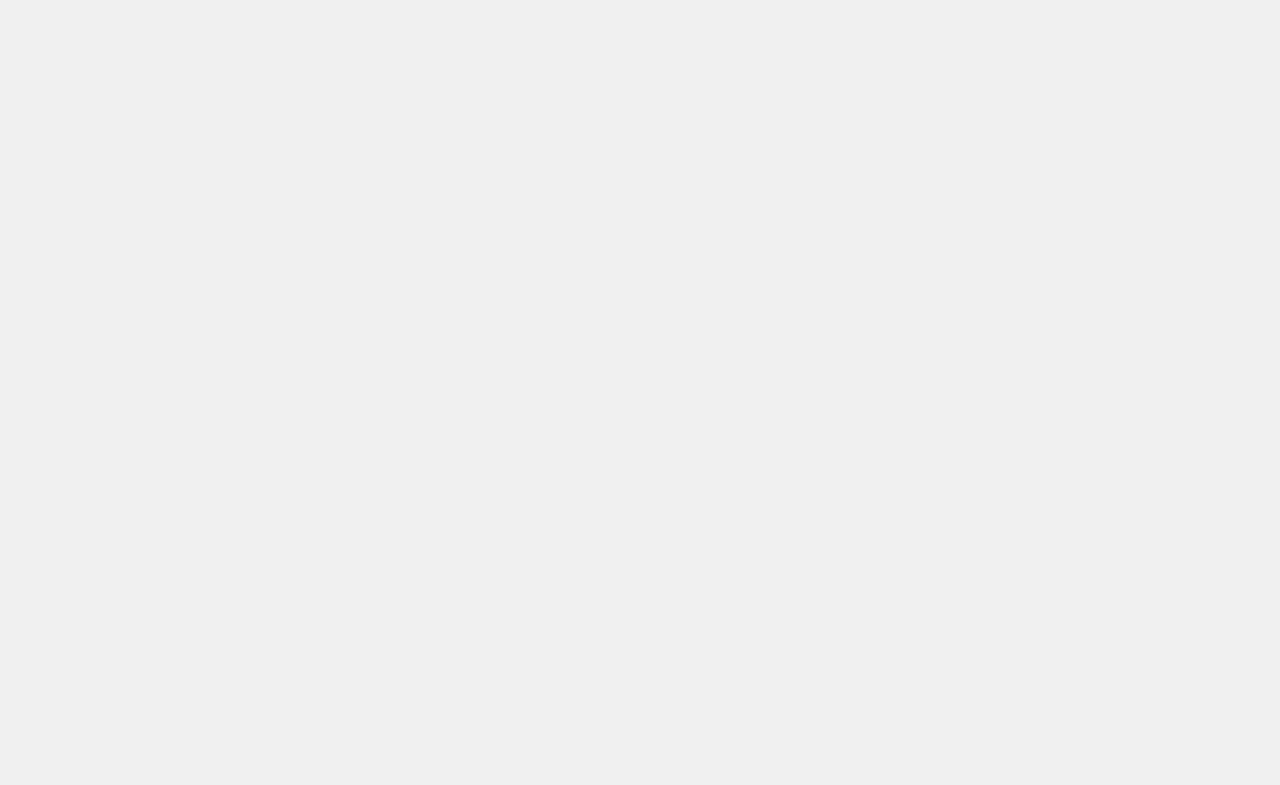
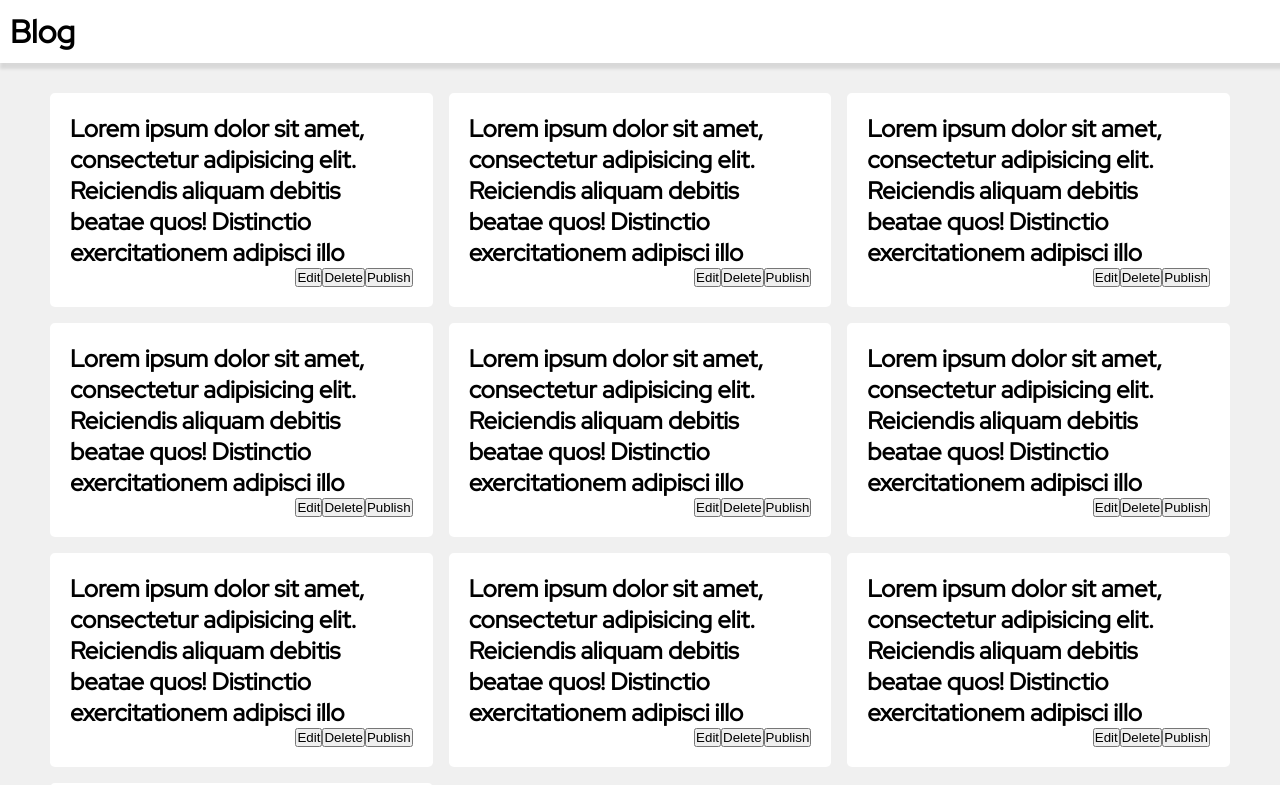
Before and after one commit to dumb-programmer/blog-api, a React (Vite) app in the folder blog-admin/: page / in a window 1280 px wide. Before the commit this address had no page. Shown: the top 785 px of the page. Built offline with nearby package versions, Linux system fonts and the light colour scheme.

Commit message:
Setup basic routes

```diff
--- a/blog-admin/src/App.jsx
+++ b/blog-admin/src/App.jsx
@@ -1,35 +1,16 @@
-import { useState } from 'react'
-import reactLogo from './assets/react.svg'
-import viteLogo from '/vite.svg'
-import './App.css'
+import { Outlet } from "react-router-dom";
+import Header from "./components/Header";
+import "./styles/App.css";
 
 function App() {
-  const [count, setCount] = useState(0)
-
   return (
     <>
-      <div>
-        <a href="https://vitejs.dev" target="_blank">
-          <img src={viteLogo} className="logo" alt="Vite logo" />
-        </a>
-        <a href="https://react.dev" target="_blank">
-          <img src={reactLogo} className="logo react" alt="React logo" />
-        </a>
-      </div>
-      <h1>Vite + React</h1>
-      <div className="card">
-        <button onClick={() => setCount((count) => count + 1)}>
-          count is {count}
-        </button>
-        <p>
-          Edit <code>src/App.jsx</code> and save to test HMR
-        </p>
-      </div>
-      <p className="read-the-docs">
-        Click on the Vite and React logos to learn more
-      </p>
+      <Header />
+      <main>
+        <Outlet />
+      </main>
     </>
-  )
+  );
 }
 
-export default App
+export default App;
--- a/blog-admin/src/AppRouter.jsx
+++ b/blog-admin/src/AppRouter.jsx
@@ -1,14 +1,23 @@
 import { BrowserRouter, Route, Routes } from "react-router-dom";
+import { useState } from "react";
 import Login from "./views/Login";
-import "./App.css";
+import App from "./App";
+import Index from "./views/Index";
+import AuthContent from "./context/AuthContext";
 
 const AppRouter = () => {
+  const [user, setUser] = useState(null);
   return (
-    <BrowserRouter>
-      <Routes>
-        <Route path="/login" element={<Login />} />
-      </Routes>
-    </BrowserRouter>
+    <AuthContent.Provider value={{ user, setUser }}>
+      <BrowserRouter>
+        <Routes>
+          <Route path="/" element={<App />}>
+            <Route path="/" element={<Index />} />
+          </Route>
+          <Route path="/login" element={<Login />} />
+        </Routes>
+      </BrowserRouter>
+    </AuthContent.Provider>
   );
 };
 
--- /dev/null
+++ b/blog-admin/src/api/login.js
@@ -0,0 +1,10 @@
+const login = (data) => {
+    console.log(import.meta.env.VITE_API_URL);
+    return fetch(`${import.meta.env.VITE_API_URL}/auth/login`, {
+        method: "POST", mode: "cors", body: JSON.stringify(data), headers: {
+            "Content-Type": "application/json"
+        }
+    });
+};
+
+export default login;
--- /dev/null
+++ b/blog-admin/src/components/Header.jsx
@@ -0,0 +1,9 @@
+const Header = () => {
+  return (
+    <header>
+      <h1>Blog</h1>
+    </header>
+  );
+};
+
+export default Header;
--- /dev/null
+++ b/blog-admin/src/components/Post.jsx
@@ -0,0 +1,17 @@
+const Post = () => {
+  return (
+    <div className="post">
+      <h2>
+        Lorem ipsum dolor sit amet, consectetur adipisicing elit. Reiciendis
+        aliquam debitis beatae quos! Distinctio exercitationem adipisci illo
+      </h2>
+      <div className="flex-end">
+        <button>Edit</button>
+        <button>Delete</button>
+        <button>Publish</button>
+      </div>
+    </div>
+  );
+};
+
+export default Post;
--- /dev/null
+++ b/blog-admin/src/context/AuthContext.js
@@ -0,0 +1,5 @@
+import { createContext } from "react";
+
+const AuthContent = createContext(null);
+
+export default AuthContent;
--- /dev/null
+++ b/blog-admin/src/hooks/useAuthContext.js
@@ -0,0 +1,6 @@
+import { useContext } from "react";
+import AuthContent from "../context/AuthContext";
+
+const useAuthContext = () => useContext(AuthContent);
+
+export default useAuthContext;
--- a/blog-admin/src/App.css
+++ b/blog-admin/src/styles/App.css
@@ -13,4 +13,11 @@ body {
 
 main {
     flex: 2;
+    padding: 30px 50px;
 }
+
+header {
+    background-color: #fff;
+    padding: 10px;
+    box-shadow: 3px 3px 3px 3px rgba(0, 0, 0, 0.1);
+}
--- a/blog-admin/src/styles/Form.css
+++ b/blog-admin/src/styles/Form.css
@@ -62,3 +62,7 @@
     border-radius: 5px;
     background-color: #fff;
 }
+
+.form>h1 {
+    padding-bottom: 30px;
+}
--- /dev/null
+++ b/blog-admin/src/styles/Index.css
@@ -0,0 +1,11 @@
+.posts {
+    display: grid;
+    grid-template-columns: repeat(auto-fit, minmax(300px, 1fr));
+    gap: 1rem;
+}
+
+.post {
+    padding: 20px;
+    border-radius: 5px;
+    background-color: #fff;
+}
--- /dev/null
+++ b/blog-admin/src/views/Index.jsx
@@ -0,0 +1,14 @@
+import Post from "../components/Post";
+import "../styles/Index.css";
+
+const Index = () => {
+  return (
+    <div className="posts">
+      {Array.from({ length: 10 }).map((_, idx) => (
+        <Post key={idx} />
+      ))}
+    </div>
+  );
+};
+
+export default Index;
--- a/blog-admin/src/views/Login.jsx
+++ b/blog-admin/src/views/Login.jsx
@@ -1,17 +1,57 @@
+import { useState } from "react";
+import login from "../api/login";
 import "../styles/Form.css";
+import useAuthContext from "../hooks/useAuthContext";
+import { useNavigate } from "react-router-dom";
 
 const Login = () => {
+  const [data, setData] = useState({ email: "", password: "" });
+  const { setUser } = useAuthContext();
+  const navigate = useNavigate();
+
+  const handleInput = (e) => {
+    setData({
+      ...data,
+      [e.target.name]: e.target.value,
+    });
+  };
+
+  const handleSubmit = async (e) => {
+    e.preventDefault();
+    try {
+      const response = await login(data);
+      const { token } = await response.json();
+      localStorage.setItem("token", token);
+      setUser(token);
+      navigate("/");
+    } catch (error) {
+      console.error(error);
+    }
+  };
+
   return (
     <main className="centered">
-      <form className="form">
+      <form className="form" onSubmit={handleSubmit}>
         <h1>Login</h1>
         <div className="form-control">
           <label htmlFor="email">Email</label>
-          <input id="email" type="email" name="email" />
+          <input
+            id="email"
+            type="email"
+            name="email"
+            onInput={handleInput}
+            required
+          />
         </div>
         <div className="form-control">
           <label htmlFor="password">Password</label>
-          <input id="password" type="password" name="password" />
+          <input
+            id="password"
+            type="password"
+            name="password"
+            onInput={handleInput}
+            required
+          />
         </div>
         <div className="form-control flex-end">
           <button className="btn primary-btn">Login</button>
```
